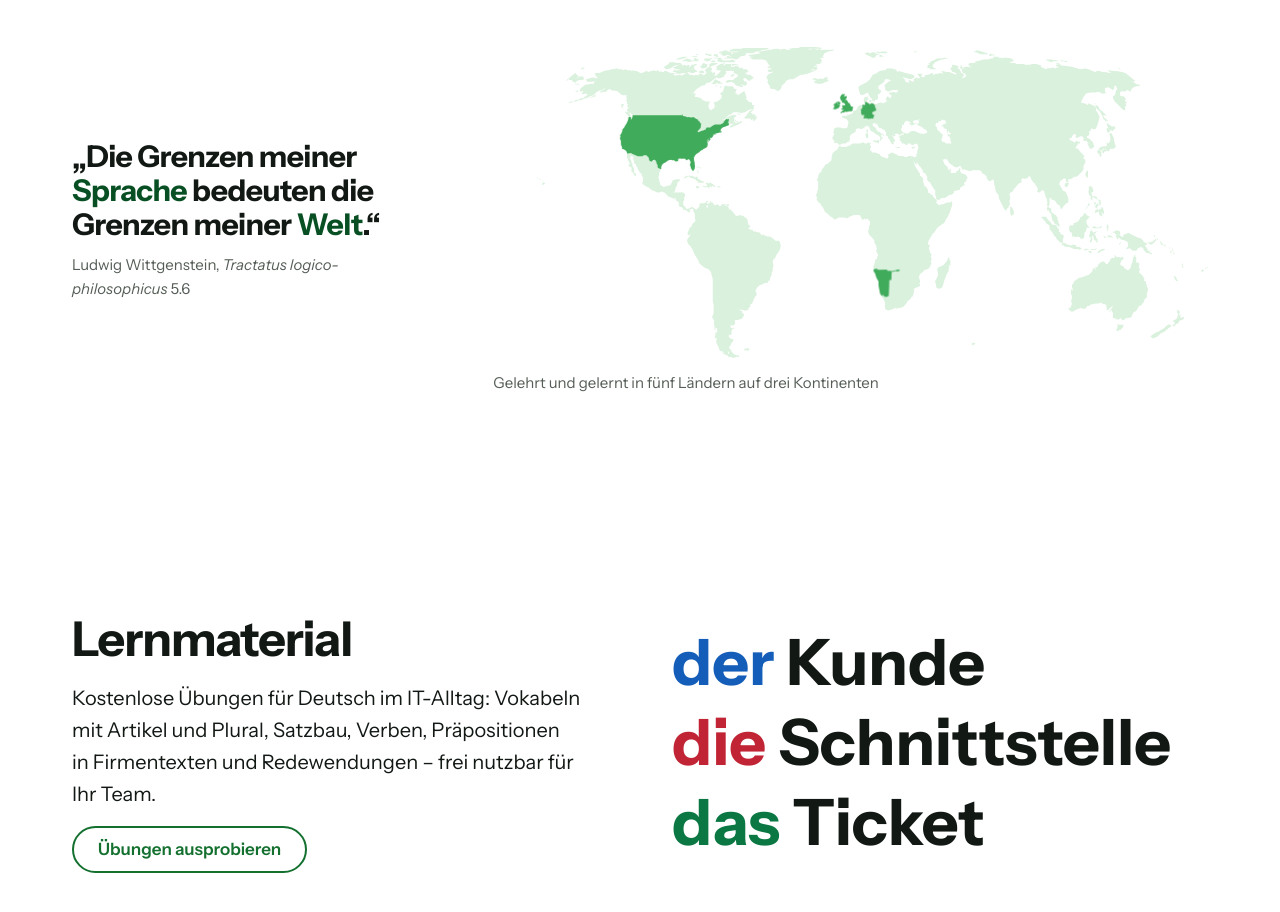
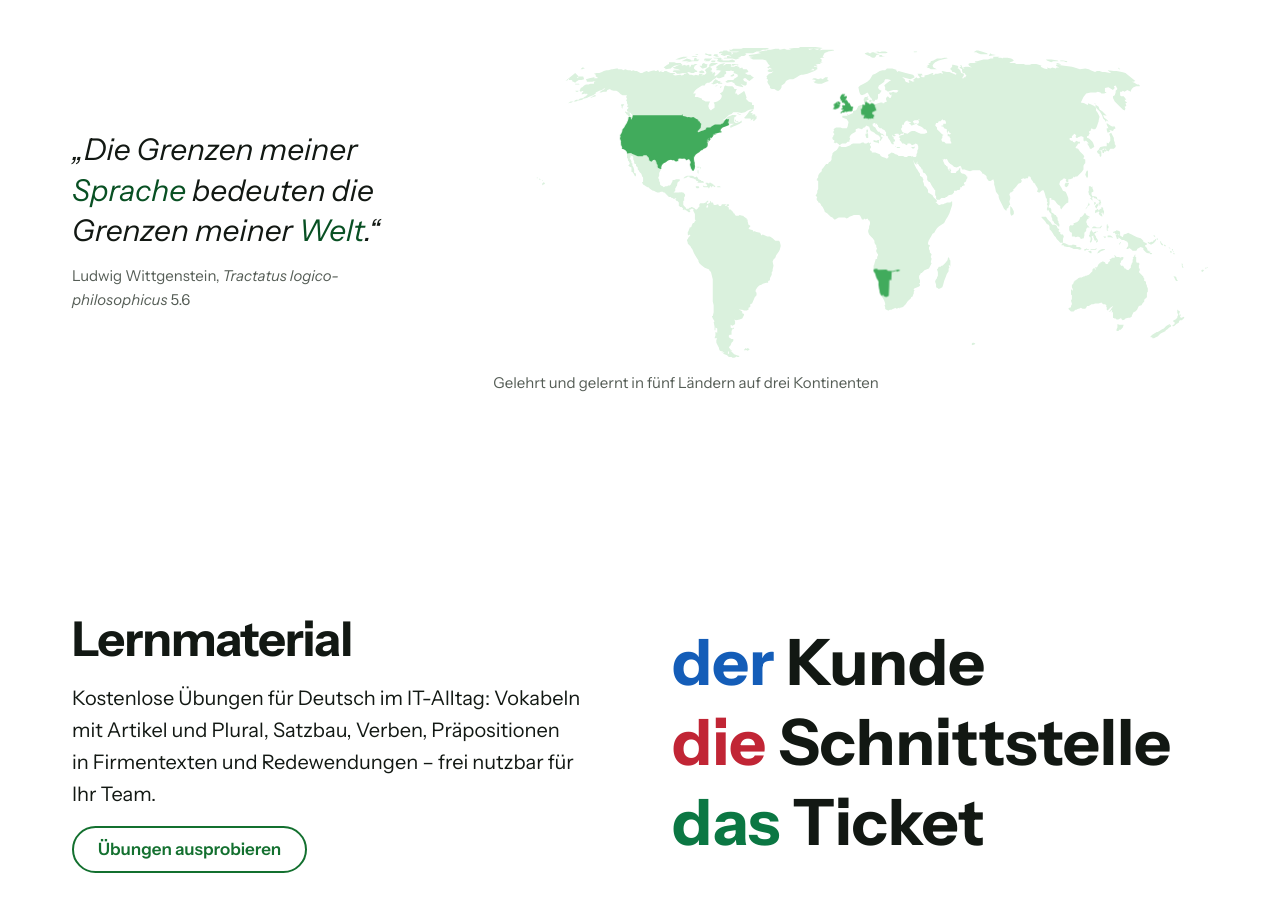
Before and after one commit to PaulineStach/paulinestachde, a Nuxt app: page / in a window 1280 px wide. Shown: the part 5080-5992 px from the top of the page. Built offline with nearby package versions, Linux system fonts and the light colour scheme.

Commit message:
style(about): set the Wittgenstein quote thin and italic
The quote beside the world map drops from bold to the regular weight –
the thinnest Instrument Sans offers – in italic, so it reads as a
quotation rather than another heading.

Co-Authored-By: Claude Opus 5.5 <noreply@anthropic.com>

```diff
--- a/app/pages/index.vue
+++ b/app/pages/index.vue
@@ -675,13 +675,14 @@ const steps = [
   font-size: var(--text-sm);
 }
 
+/* Thin and italic: a quotation, set apart from the bold headings around it */
 .stations-quote blockquote {
   margin: 0;
   color: var(--color-text);
   font-size: var(--text-h3);
-  font-weight: var(--weight-heading);
-  line-height: var(--leading-heading);
-  letter-spacing: var(--tracking-heading);
+  font-style: italic;
+  font-weight: var(--weight-body);
+  line-height: var(--leading-snug);
 }
 
 .stations-accent {
```
